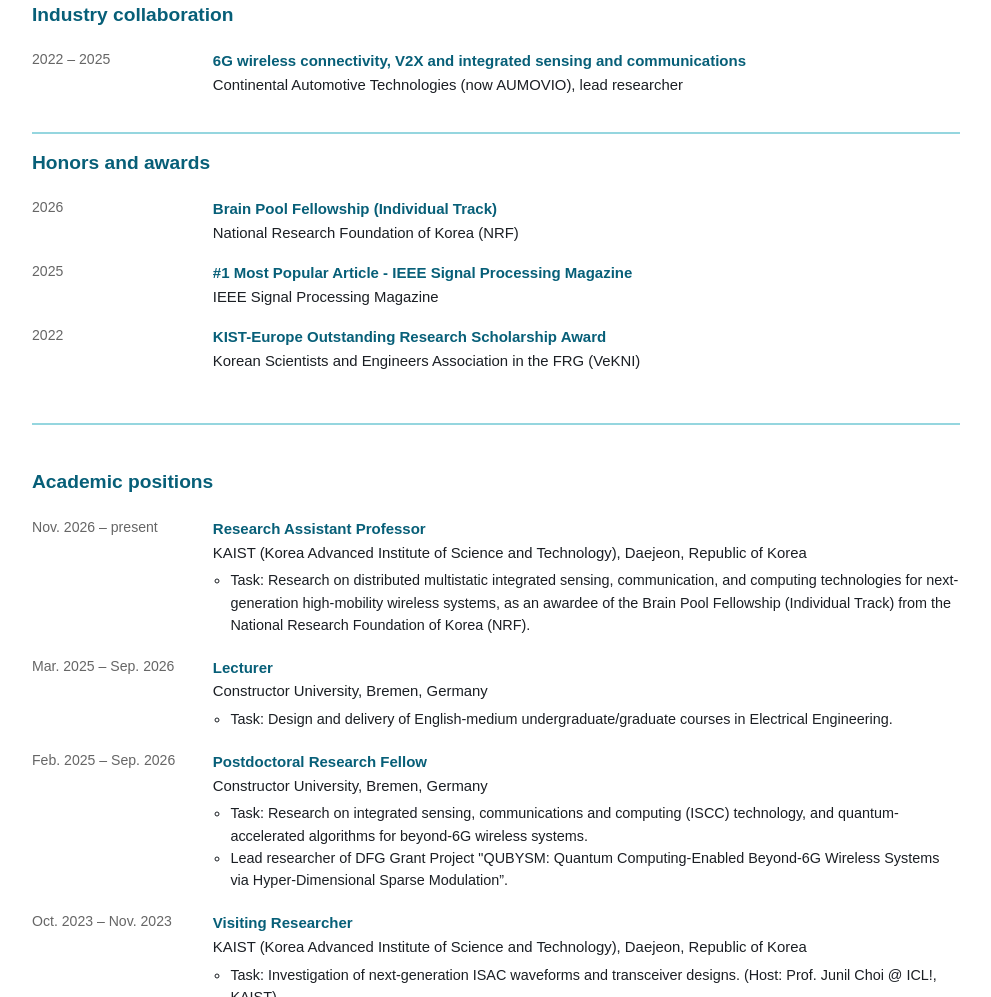
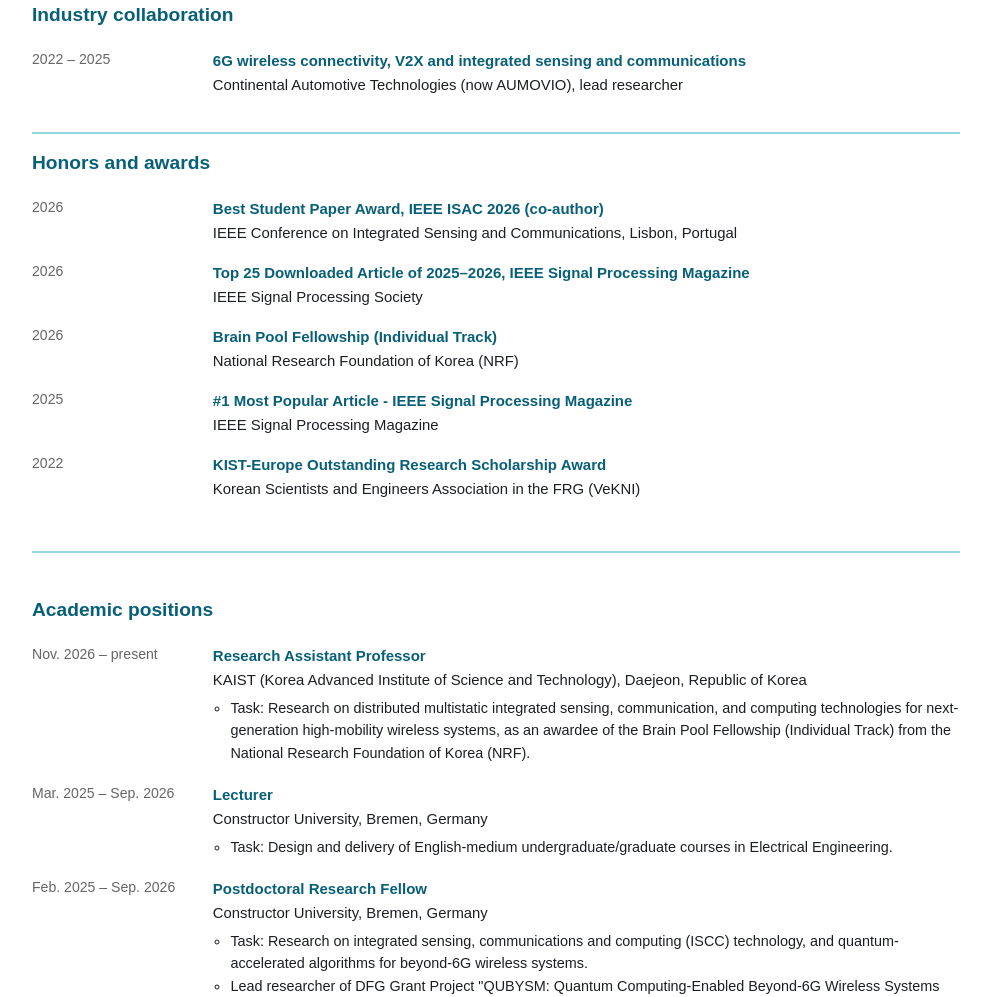
Before and after one commit to eric-hs-rou/eric-hs-rou.github.io, a plain HTML site: page experience.html in a window 1280 px wide. Shown: the part 882-1879 px from the top of the page, without its empty margins (144-1135 px from the left). Drawn offline with Linux system fonts and the light colour scheme.

Commit message:
Site update 2026-11-19

```diff
--- a/experience.html
+++ b/experience.html
@@ -110,6 +110,14 @@
   <ol class="timeline">
     <li class="item">
       <span class="when">2026</span>
+      <div><p class="t">Best Student Paper Award, IEEE ISAC 2026 (co-author)</p><p class="v">IEEE Conference on Integrated Sensing and Communications, Lisbon, Portugal</p></div>
+    </li>
+    <li class="item">
+      <span class="when">2026</span>
+      <div><p class="t">Top 25 Downloaded Article of 2025–2026, IEEE Signal Processing Magazine</p><p class="v">IEEE Signal Processing Society</p></div>
+    </li>
+    <li class="item">
+      <span class="when">2026</span>
       <div><p class="t">Brain Pool Fellowship (Individual Track)</p><p class="v">National Research Foundation of Korea (NRF)</p></div>
     </li>
     <li class="item">
```
Also changed, not shown: index.html (+5 -3 lines), talks.html (+3 -1 lines), 1 other file.
